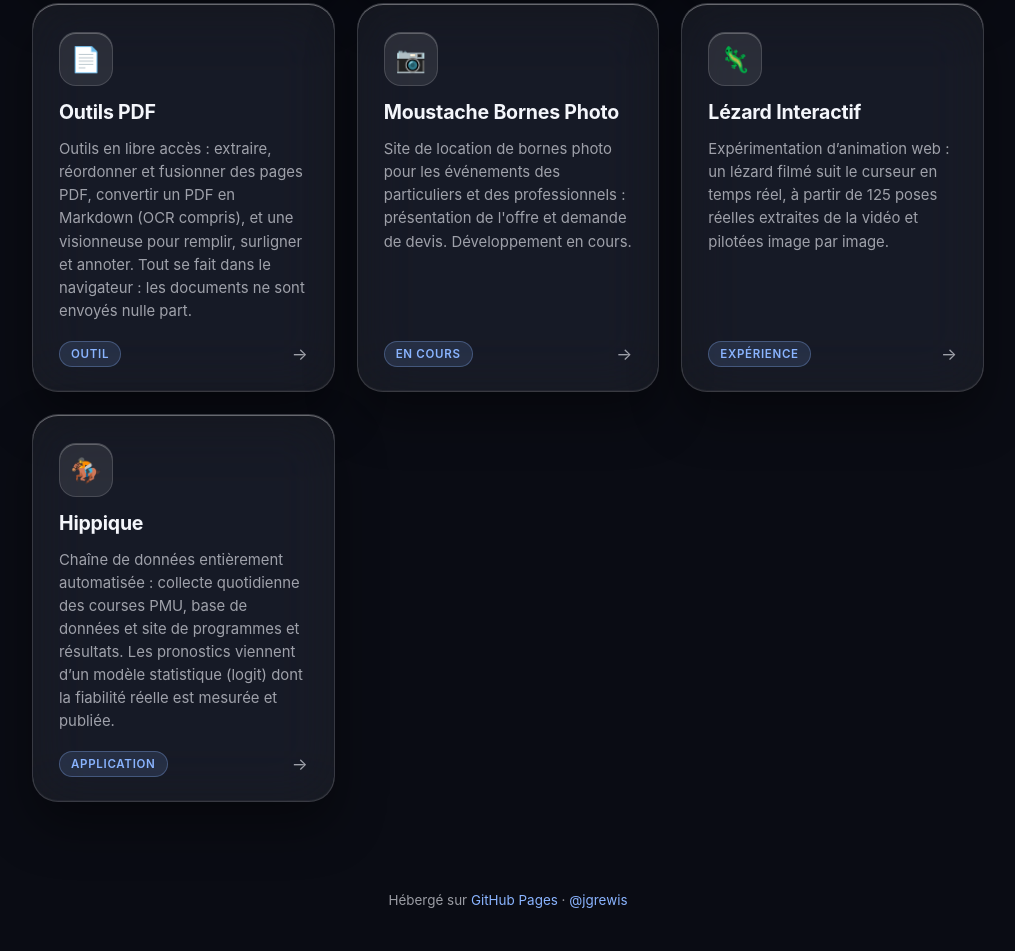
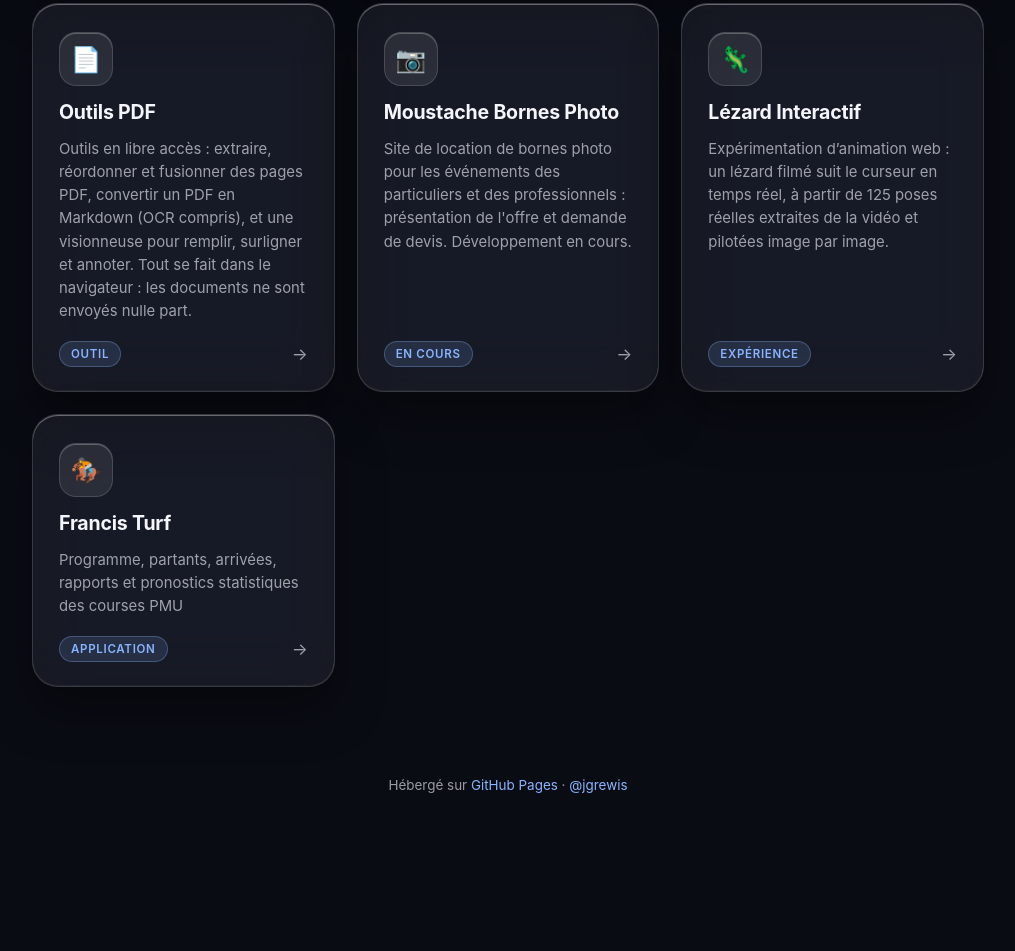
Before and after one commit to jgrewis/jgrewis.github.io, a plain HTML site: page index.html in a window 1280 px wide. Shown: the part 1410-2361 px from the top of the page, without its empty margins (132-1147 px from the left). After the commit the page ends 2307 px from the top, so only its background shows below. Drawn offline with Linux system fonts and the light colour scheme.

Commit message:
Hub : la carte Hippique devient Francis Turf

```diff
--- a/index.html
+++ b/index.html
@@ -438,8 +438,8 @@
 
     <a class="card" href="https://jgrewis.github.io/hippique/">
       <div class="icon">🏇</div>
-      <h2>Hippique</h2>
-      <p>Chaîne de données entièrement automatisée : collecte quotidienne des courses PMU, base de données et site de programmes et résultats. Les pronostics viennent d’un modèle statistique (logit) dont la fiabilité réelle est mesurée et publiée.</p>
+      <h2>Francis Turf</h2>
+      <p>Programme, partants, arrivées, rapports et pronostics statistiques des courses PMU</p>
       <div class="meta"><span class="tag">Application</span><span class="arrow">→</span></div>
     </a>
 
```
